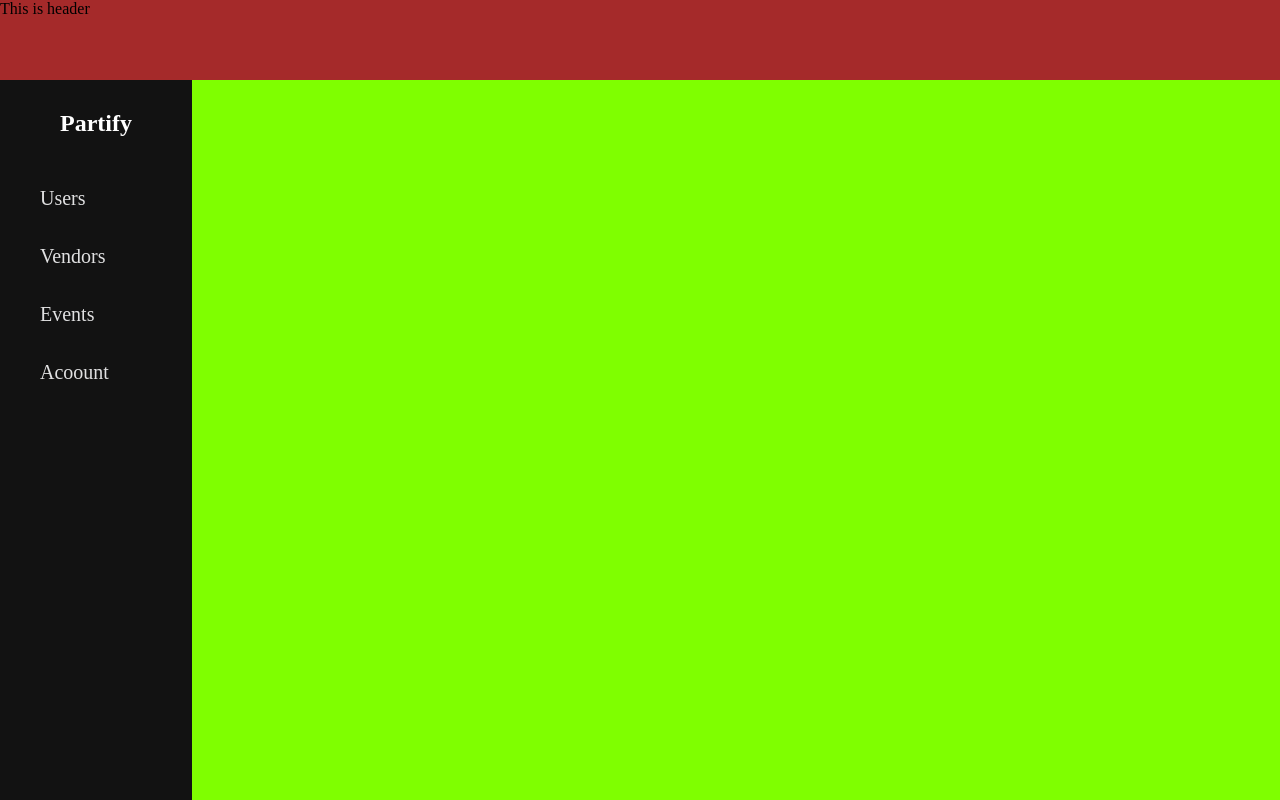
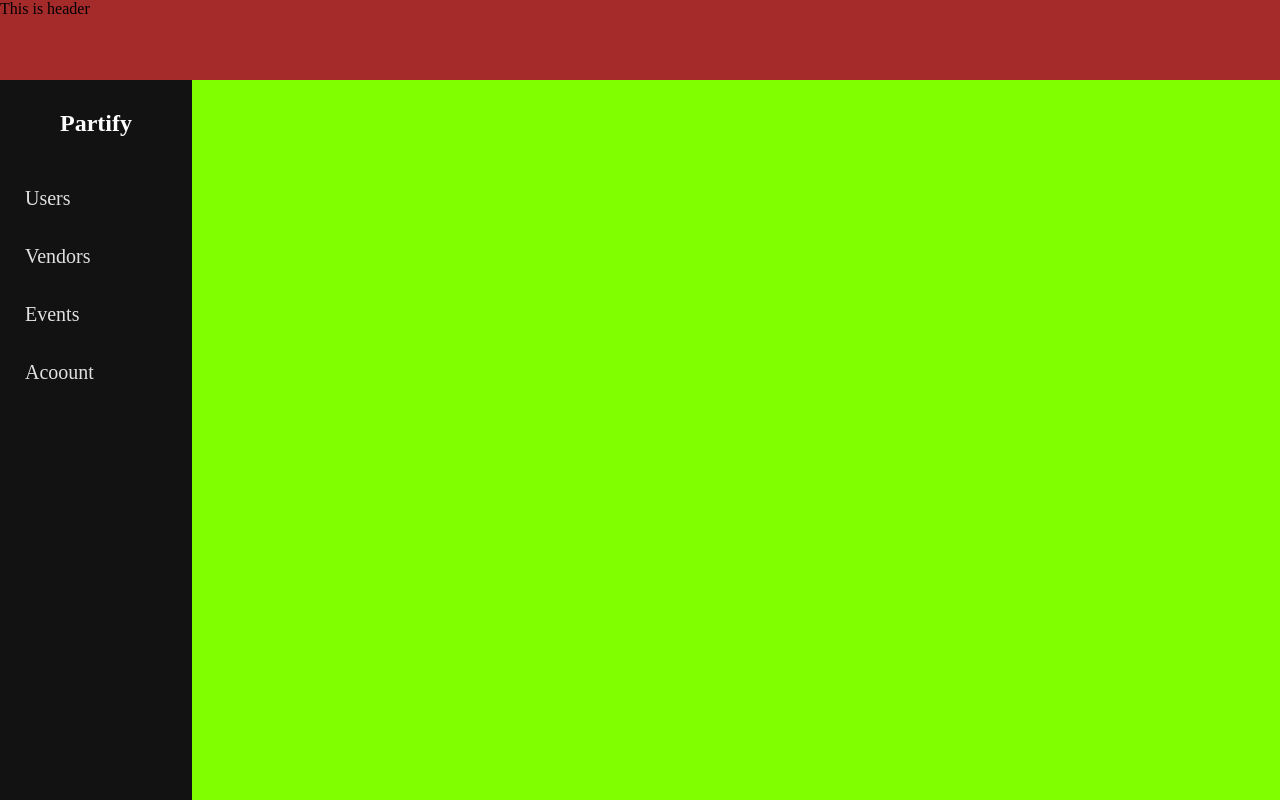
Before and after one commit to ThisuriAbeywardana/Partify, a PHP site: page /Admin/addVendor.php in a window 1280 px wide. Run offline with PHP 8.4, Linux system fonts and the light colour scheme; the visitor is signed in with stand-in values (Sample User, id 1).

```diff
--- a/Admin/addVendor.php
+++ b/Admin/addVendor.php
@@ -1,8 +1,8 @@
 <?php
-    session_start();
-    if(!isset($_SESSION['loggedIn']) && $_SESSION['loggedIn']!='true' && $_SESSION['userType']!='Admin'){
-        header("Location: ../login.php");
-    }
+    // session_start();
+    // if(!isset($_SESSION['loggedIn']) && $_SESSION['loggedIn']!='true' && $_SESSION['userType']!='Admin'){
+    //     header("Location: ../login.php");
+    // }
     include('../Includes/header.php');
 
 ?>
--- a/css/navbar.css
+++ b/css/navbar.css
@@ -18,16 +18,23 @@ body{
 }
 .navBar ul{
     list-style-type: none;
+    width: 100%;
+    padding-left: 0;
+
 }
 .navBar ul li{
     padding-bottom: 15px;
     padding-top: 20px;
     padding-left: 0;
+    left: 0;
+
+
 }
 .navBar ul li a{
     color: rgb(225, 225, 226);
     font-size: 20px;
     text-decoration: none;
+    padding-left: 25px;
 }
 .navBar ul li:hover{
     background-color:rgb(225, 225, 225, 0.5);
```
